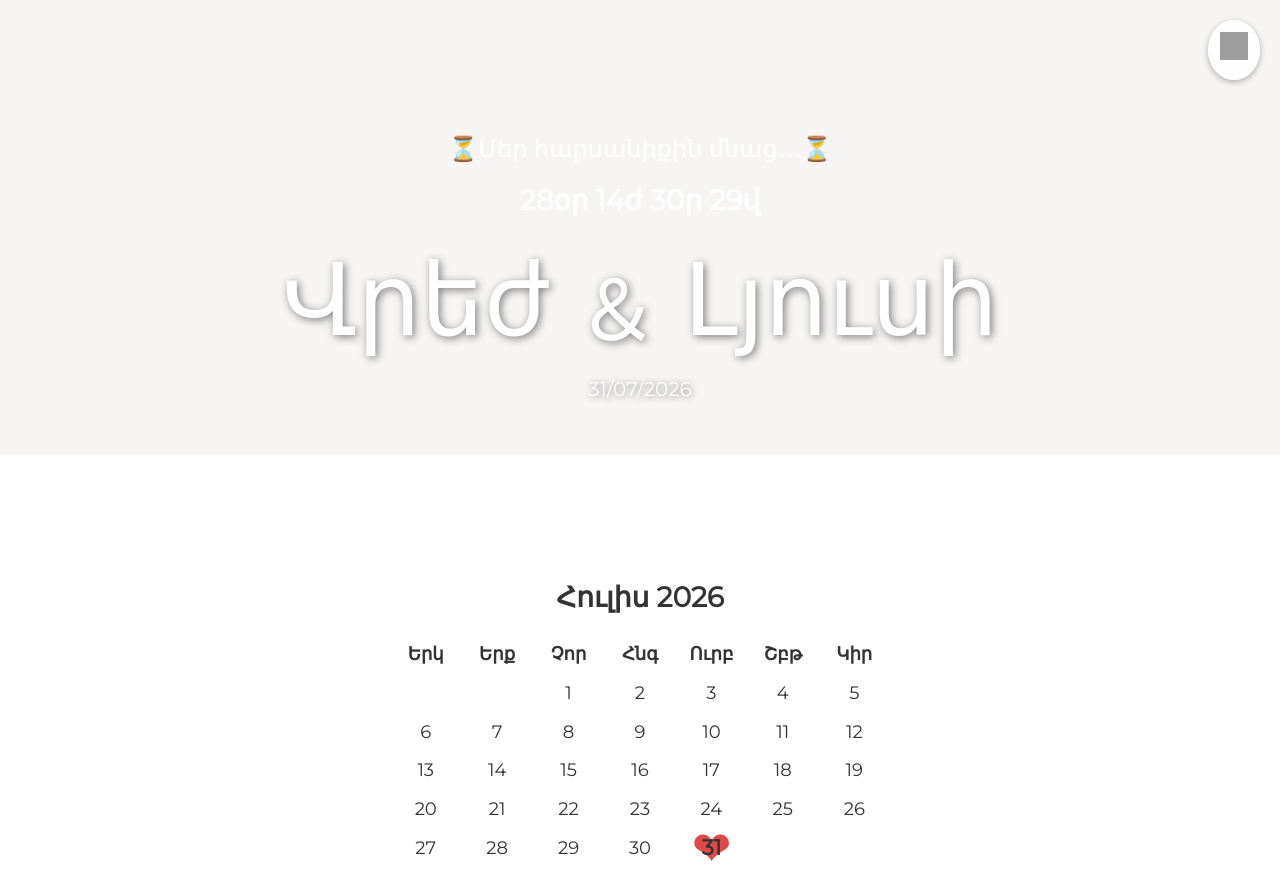
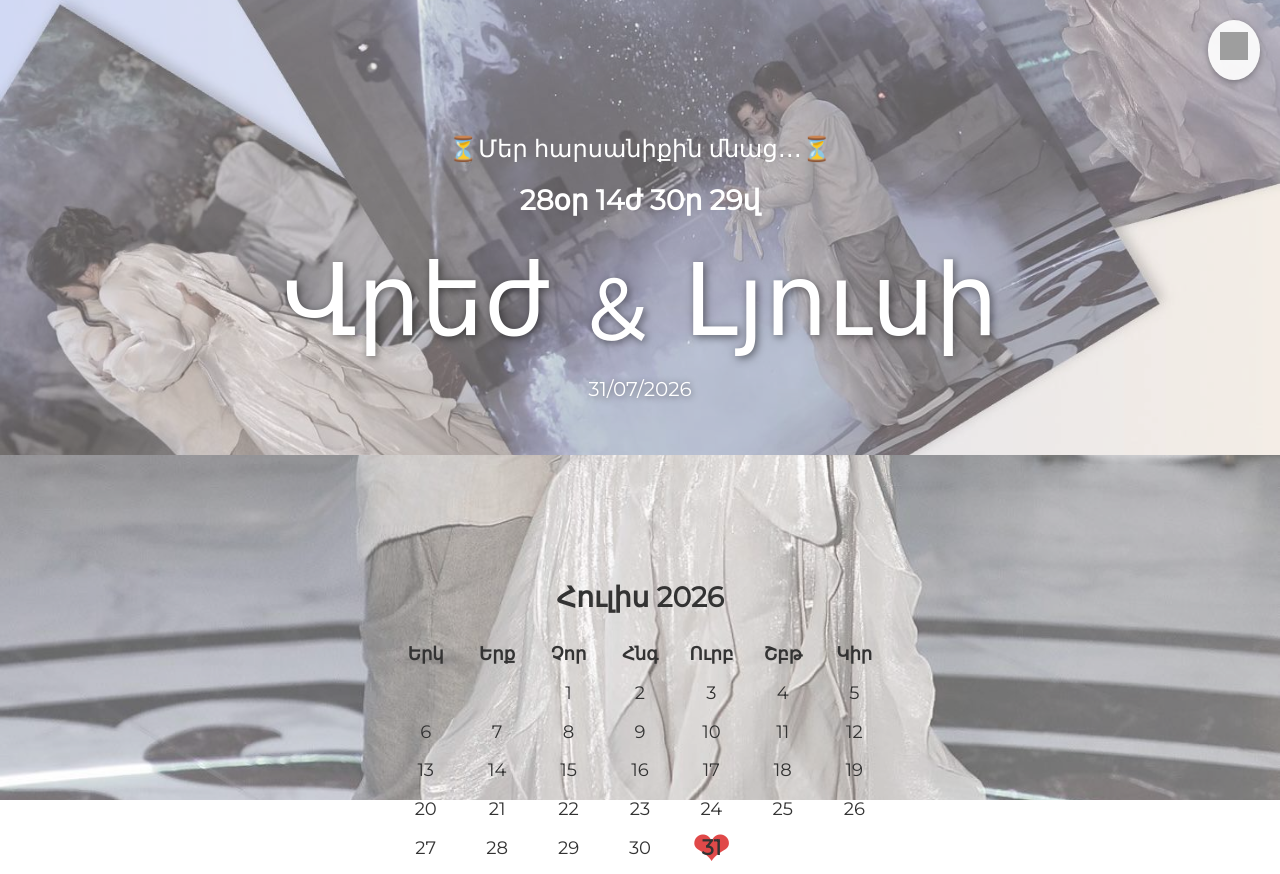
Before and after one commit to wmdn7xkrjz-stack/Vrej-and-Lusy-Wedding, a plain HTML site: page index.html in a window 1280 px wide. Shown: the top 874 px of the page. Drawn offline with Linux system fonts and the light colour scheme; grey boxes are pictures that could not be loaded; files whose address does not match are found by name.

Commit message:
Refactor CSS for improved styling and layout

```diff
--- a/style.css
+++ b/style.css
@@ -14,7 +14,7 @@ body::before {
   left: 0;
   width: 100%;
   height: 100%;
-  background-image: url('photos/photo1.jpg');
+  background-image: url('photo1.jpg');
   background-size: cover;
   background-position: center;
   background-repeat: no-repeat;
@@ -23,7 +23,7 @@ body::before {
 
 /* Header Section */
 .header-section {
-  background: url('photos/sarqac.jpg') no-repeat center center;
+  background: url('sarqac.jpg') no-repeat center center;
   background-size:cover;
   position: relative;
   background-position: center 80%;
@@ -127,7 +127,6 @@ th {
   font-weight: 600;
 }
 
-/* Pulsating red heart */
 .highlight-heart {
   display: flex;
   justify-content: center;
@@ -208,7 +207,6 @@ th {
   box-shadow: 8px 8px 0px 0px rgba(136, 126, 123, 0.752);
 }
 
-/* ==== Section-ների առանձին ֆոները անջատված են (մեկ ընդհանուր ֆոն է օգտագործվում) ==== */
 .section-intro,
 .section-zags-bg,
 .section-church-bg,
@@ -229,7 +227,6 @@ th {
   color: #333;
 }
 
-/* Map Buttons */
 .map-button {
   display: inline-block;
   margin: 10px 5px;
@@ -248,7 +245,7 @@ th {
   background-color: #333;
 }
 
-/* Music Control */
+
 .music-control {
   position: fixed;
   top: 20px;
@@ -265,7 +262,7 @@ th {
   box-shadow: none;
 }
 
-/* ==== Mobile ==== */
+
 @media (max-width: 600px) {
   body {
     overflow-x: hidden;
```
